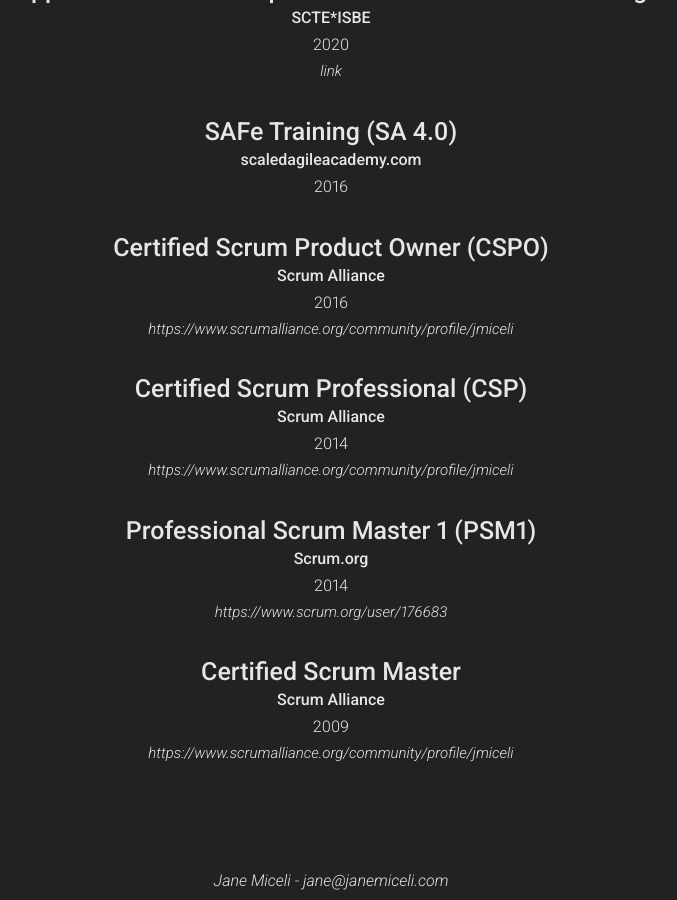
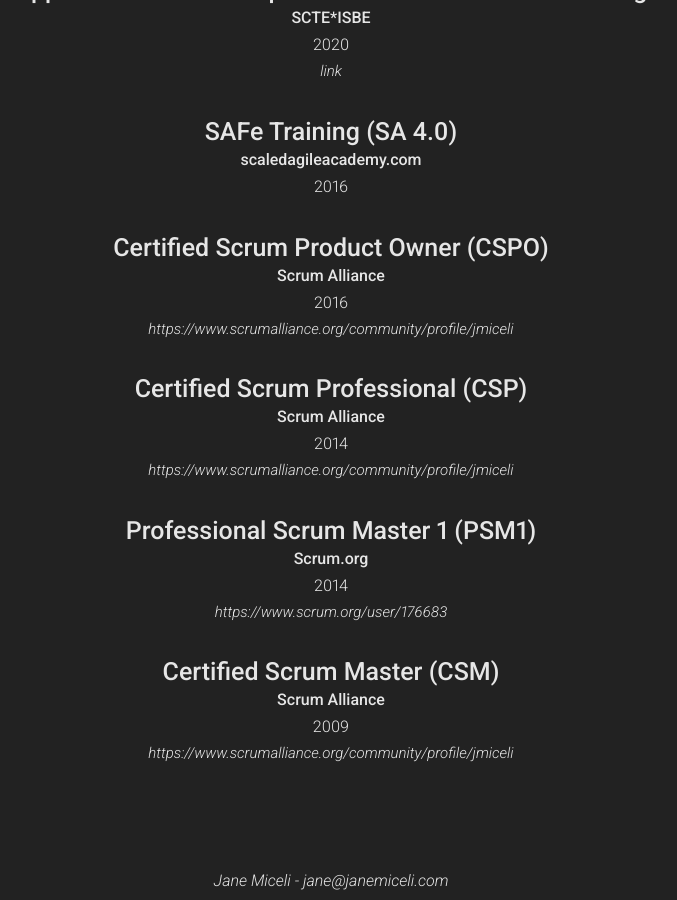
Before and after one commit to janemiceli/resume, a Jekyll site: the page built from index.md, in a window 1280 px wide and 900 px high, scrolled down 2322 px. Shown: the whole window, without its empty margins (309-986 px from the left). Built offline with Jekyll 4.4.1, drawn with Linux system fonts in a browser that asks for light colours; nearby versions of some CDN libraries.

Commit message:
Adding acrynom to match

```diff
--- a/_config.yml
+++ b/_config.yml
@@ -218,7 +218,7 @@ content:
         #description: | # this will include new lines to allow paragraphs
         #  Description of qualification
       - layout: top-middle
-        title: Certified Scrum Master
+        title: Certified Scrum Master (CSM)
         sub_title: Scrum Alliance
         caption: 2009
         link: https://www.scrumalliance.org/community/profile/jmiceli
```
